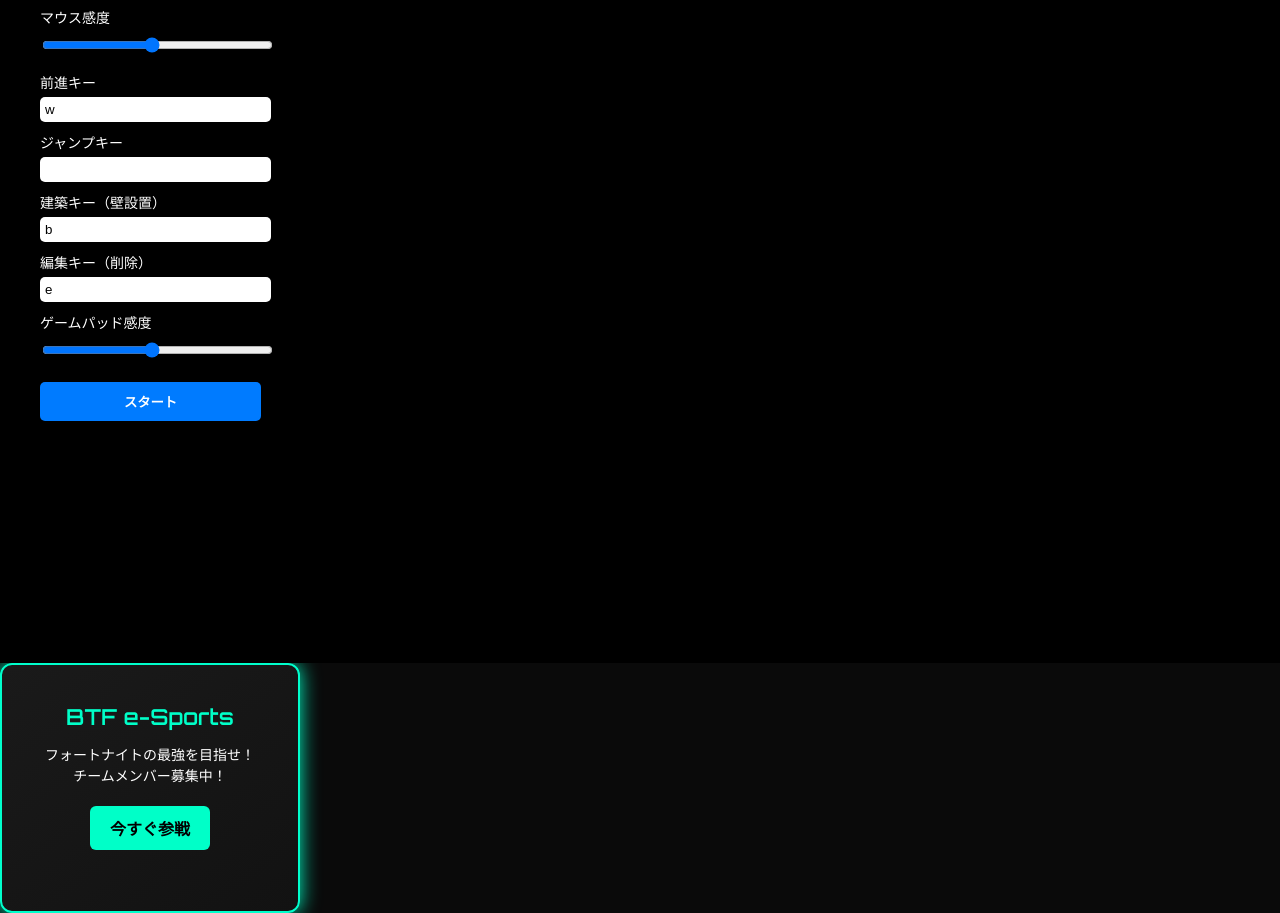
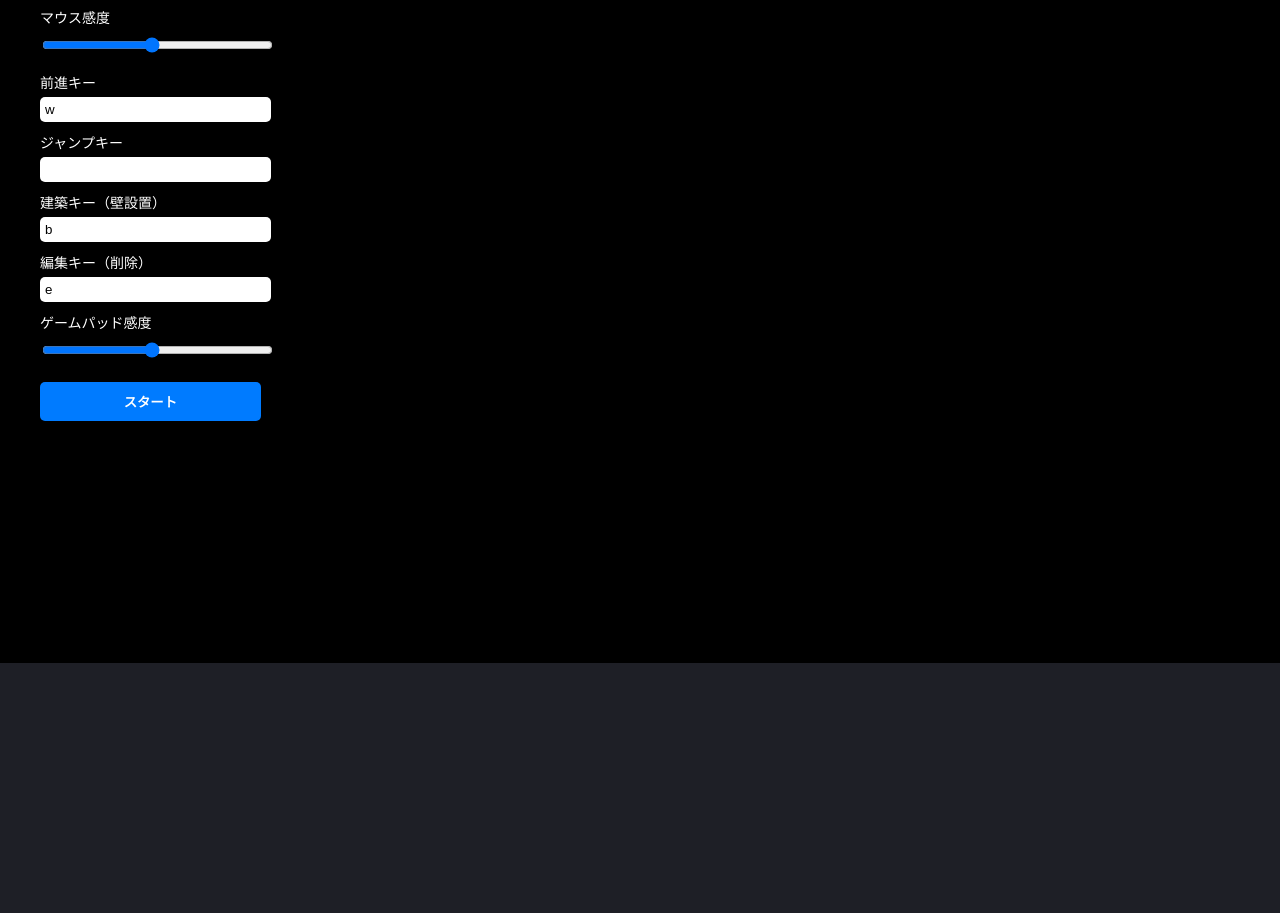
Before and after one commit to aerser/practicefn, a plain HTML site: page play.html in a window 1280 px wide. Shown: the part 137-1050 px from the top of the page. After the commit the page ends 800 px from the top, so only its background shows below. Drawn offline with nearby package versions, Linux system fonts and the light colour scheme.

Commit message:
Update play.html

```diff
--- a/play.html
+++ b/play.html
@@ -225,66 +225,3 @@
 
 </body>
 </html>
-
-<!DOCTYPE html>
-<html lang="ja">
-<head>
-  <meta charset="UTF-8">
-  <title>BTF Fortnite Team Ad</title>
-  <style>
-    @import url('https://fonts.googleapis.com/css2?family=Orbitron:wght@600&display=swap');
-
-    body {
-      margin: 0;
-      padding: 0;
-      background-color: #0a0a0a;
-      font-family: 'Orbitron', sans-serif;
-    }
-    .game-ad {
-      width: 300px;
-      height: 250px;
-      background: linear-gradient(145deg, #1a1a1a, #121212);
-      border: 2px solid #00ffcc;
-      border-radius: 12px;
-      color: #fff;
-      padding: 20px;
-      box-sizing: border-box;
-      text-align: center;
-      box-shadow: 0 0 20px #00ffc8;
-    }
-    .game-ad h2 {
-      font-size: 22px;
-      color: #00ffc8;
-      margin-bottom: 12px;
-    }
-    .game-ad p {
-      font-size: 14px;
-      line-height: 1.5;
-      margin-bottom: 20px;
-    }
-    .game-ad a {
-      display: inline-block;
-      padding: 10px 20px;
-      background: #00ffc8;
-      color: #000;
-      font-weight: bold;
-      text-decoration: none;
-      border-radius: 6px;
-      transition: all 0.3s ease;
-    }
-    .game-ad a:hover {
-      background: #00ccaa;
-      color: #fff;
-    }
-  </style>
-</head>
-<body>
-
-  <div class="game-ad">
-    <h2>BTF e-Sports</h2>
-    <p>フォートナイトの最強を目指せ！<br>チームメンバー募集中！</p>
-    <a href="https://BTF-e-sports.github.io/web-site/home.html" target="_blank">今すぐ参戦</a>
-  </div>
-
-</body>
-</html>
```
